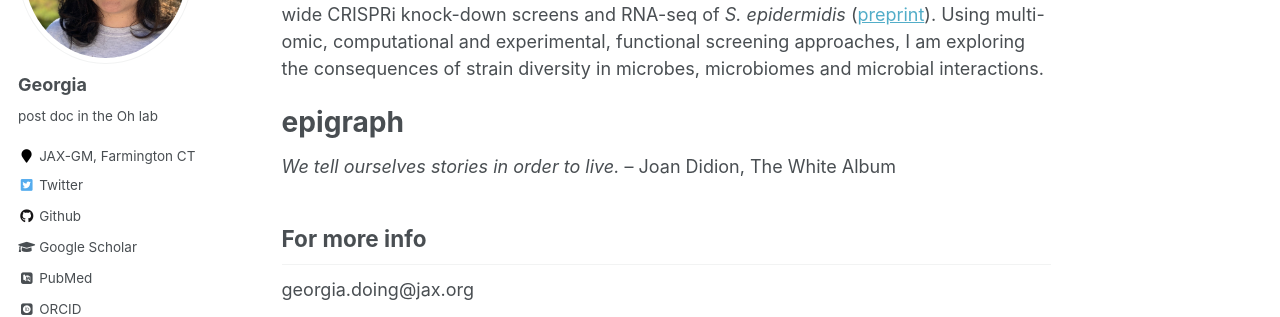
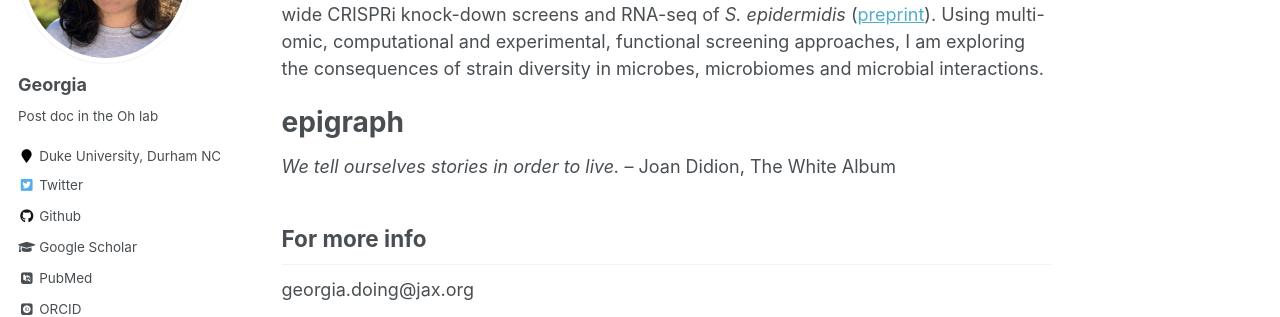
Before and after one commit to georgiadoing/georgiadoing.github.io, a Jekyll site: the page built from _pages/about.md, in a window 1280 px wide. Shown: the part 240-557 px from the top of the page. Built offline with Jekyll 4.4.1, drawn with Linux system fonts in a browser that asks for light colours; some web fonts are replaced.

Commit message:
update frontpage

```diff
--- a/_config.yml
+++ b/_config.yml
@@ -10,7 +10,7 @@ locale                   : "en-US"
 title                    : "Georgia Doing"
 title_separator          : "-"
 name                     : &name "Georgia Doing"
-description              : &description "post doc in the Oh Lab"
+description              : &description "Post doc in the Oh Lab"
 url                      : https://georgiadoing.github.io # the base hostname & protocol for your site e.g. "https://mmistakes.github.io"
 baseurl                  : "" # the subpath of your site, e.g. "/blog"
 repository               : "georgiadoing.github.io"
@@ -82,11 +82,11 @@ analytics:
 author:
   name             : "Georgia"
   avatar           : "headshot_crop.jpg"
-  bio              : "post doc in the Oh lab"
-  location         : "JAX-GM, Farmington CT"
+  bio              : "Post doc in the Oh lab"
+  location         : "Duke University, Durham NC"
   employer         :
-  pubmed           : "https://www.ncbi.nlm.nih.gov/pubmed/?term=john+snow"
-  googlescholar    : "http://yourfullgooglescholarurl.com"
+  pubmed           : "https://pubmed.ncbi.nlm.nih.gov/?term=Doing+G&cauthor_id=32813693"
+  googlescholar    : "https://scholar.google.com/citations?user=-GDlWUMAAAAJ&hl=en&inst=10163712085368340378"
   email            :
   researchgate     :  # example: "https://www.researchgate.net/profile/yourprofile"
   uri              :
```
Also changed, not shown: 1 other file.
